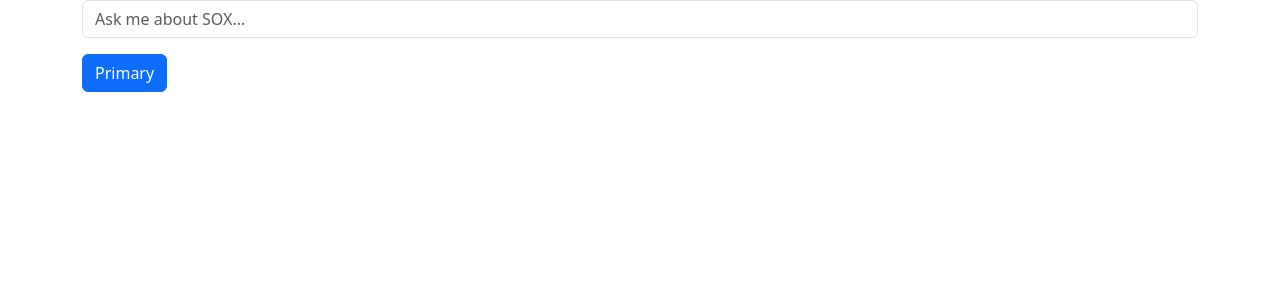
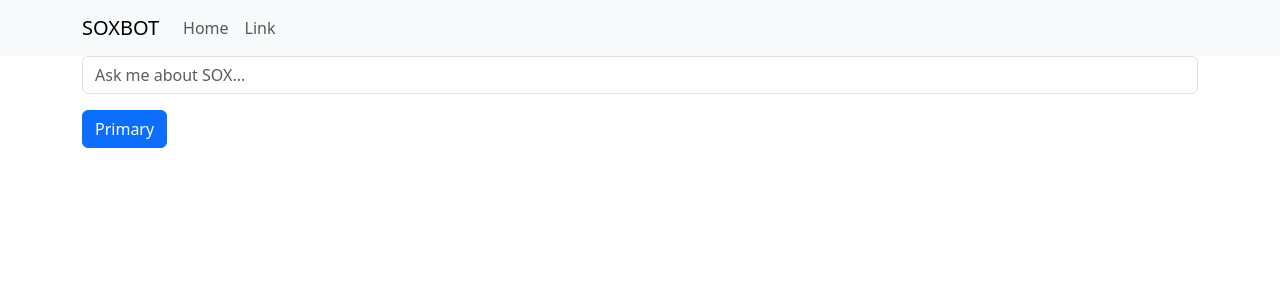
Before and after one commit to YawoSadji/SOX-Chatbot, a React (Vite) app: page / in a window 1280 px wide. Shown: the top 300 px of the page. Built offline with nearby package versions, Linux system fonts and the light colour scheme.

Commit message:
added navbar  in Header component

```diff
--- a/src/App.jsx
+++ b/src/App.jsx
@@ -1,10 +1,10 @@
 import ChatForm from "./components/ChatForm";
 import Container from "react-bootstrap/Container";
-
+import Header from "./components/Header";
 function App() {
   return (
     <div>
-      {/* <Header /> */}
+      <Header />
       <Container>
         <ChatForm />
       </Container>
--- a/src/components/Header.jsx
+++ b/src/components/Header.jsx
@@ -0,0 +1,21 @@
+import Container from "react-bootstrap/Container";
+import Nav from "react-bootstrap/Nav";
+import Navbar from "react-bootstrap/Navbar";
+import NavDropdown from "react-bootstrap/NavDropdown";
+
+export default function Header() {
+  return (
+    <Navbar expand="lg" className="bg-body-tertiary">
+      <Container>
+        <Navbar.Brand href="#home">SOXBOT</Navbar.Brand>
+        <Navbar.Toggle aria-controls="basic-navbar-nav" />
+        <Navbar.Collapse id="basic-navbar-nav">
+          <Nav className="me-auto">
+            <Nav.Link href="#home">Home</Nav.Link>
+            <Nav.Link href="#link">Link</Nav.Link>
+          </Nav>
+        </Navbar.Collapse>
+      </Container>
+    </Navbar>
+  );
+}
```
